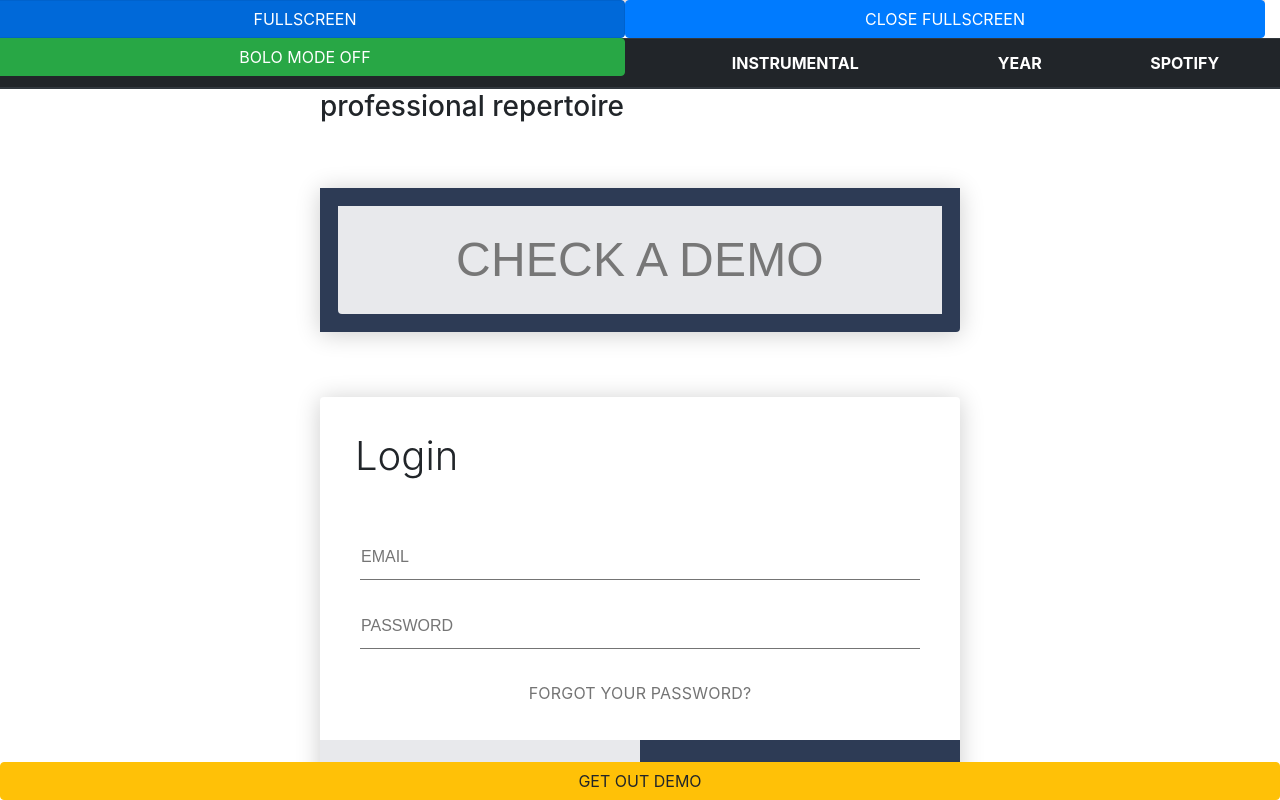
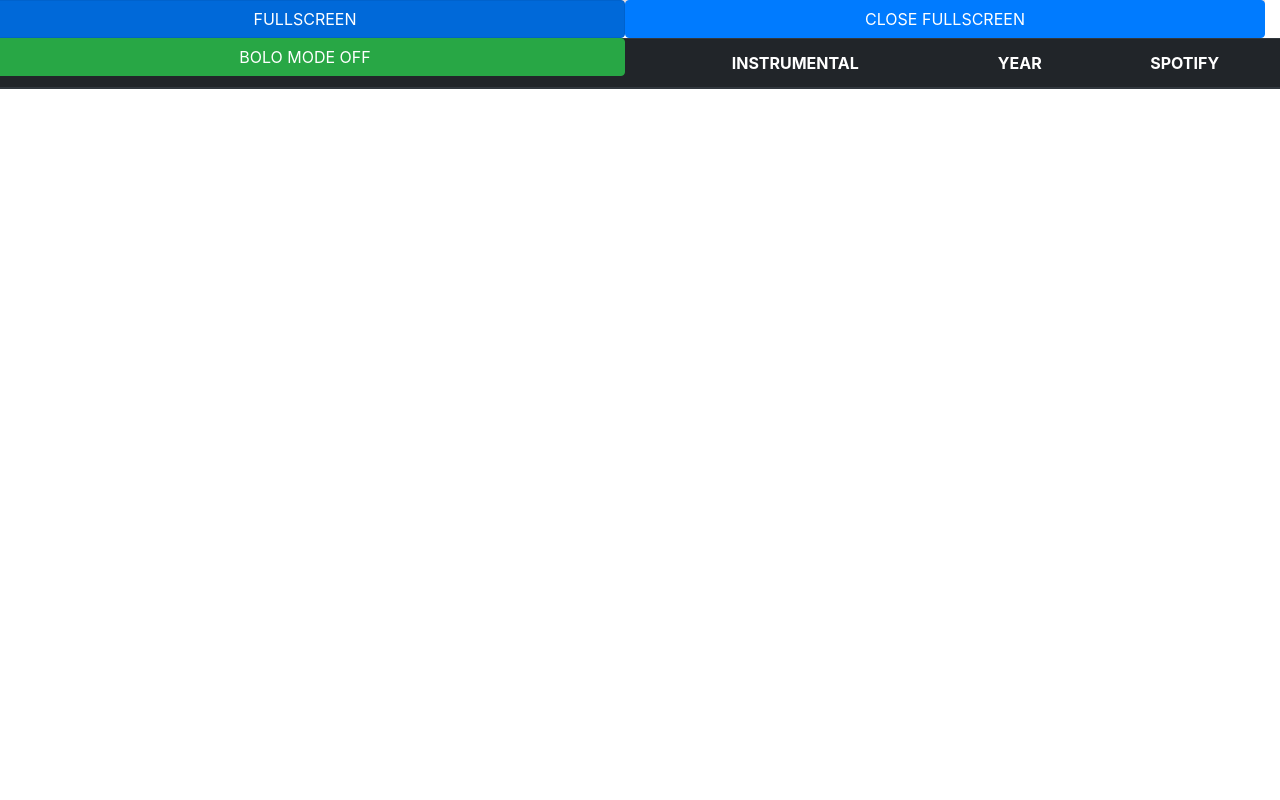
Before and after one commit to delalama/webertory, a website built with Parcel: page index.html in a window 1280 px wide. Built offline with nearby package versions, Linux system fonts and the light colour scheme.

Commit message:
deleted demo and login

```diff
--- a/index.html
+++ b/index.html
@@ -24,41 +24,7 @@
 </head>
 
 <body>
-<div class="entrance">
 
-  <div class="centerContent notSelec">
-    <h1>WEBERTOIRE</h1>
-    <h3 >A way to organize and maintain your professional repertoire</h3>
-  </div>
-
-  <div class="login-form demoDiv">
-    <div class="loginButton action">
-      <button class="bigFont" onclick="showDemo()">CHECK A DEMO</button>
-    </div>
-  </div>
-
-  <div class="login-form centerContent">
-    <form onsubmit="return false;">
-      <h1 class="notSelec">Login</h1>
-      <div class="content">
-        <div class="input-field">
-          <input type="email" placeholder="Email" autocomplete="nope" class="email">
-        </div>
-        <div class="input-field">
-          <input type="password" placeholder="Password" autocomplete="new-password" class="password">
-        </div>
-        <a href="#" class="link">Forgot Your Password?</a>
-      </div>
-      <div class="action">
-        <button>Register</button>
-        <button onclick="login()">Sign in</button>
-      </div>
-    </form>
-  </div>
-</div>
-
-<div class="demo">
-  <button type="button" class="btn btn-warning demoButton" onclick="getOutDemo()">GET OUT DEMO</button>
 
 <div class="botonRack row">
   <button type="button" class="btn btn-primary openFullscreen fullButton" onclick="openFullscreen()">FULLSCREEN</button>
@@ -84,7 +50,6 @@
   </tbody>
 </table>
 
-</div>
 <script src="js/vendor/modernizr-3.11.2.min.js"></script>
 <script src="js/plugins.js"></script>
 <script src="js/main.js"></script>
--- a/js/main.js
+++ b/js/main.js
@@ -2,7 +2,7 @@ var jsonUrl = "./json/reper.json";
 var json ;
 var tableSelector = ".table" ;
 var boloMode = false ;
-var demoMode = true;
+var demoMode = false;
 var credens ;
 
 $.ajax({
@@ -61,9 +61,7 @@ function login(){
 
   preEmailUser[0].password == password ? demoMode= false: demoMode= true;
 
-  if(!demoMode) {
     fullVersion();
-  }
 
 }
 
```
Also changed, not shown: js/functions.js (+8 -0 lines). Lines whose indentation alone changed are shown as unchanged.
